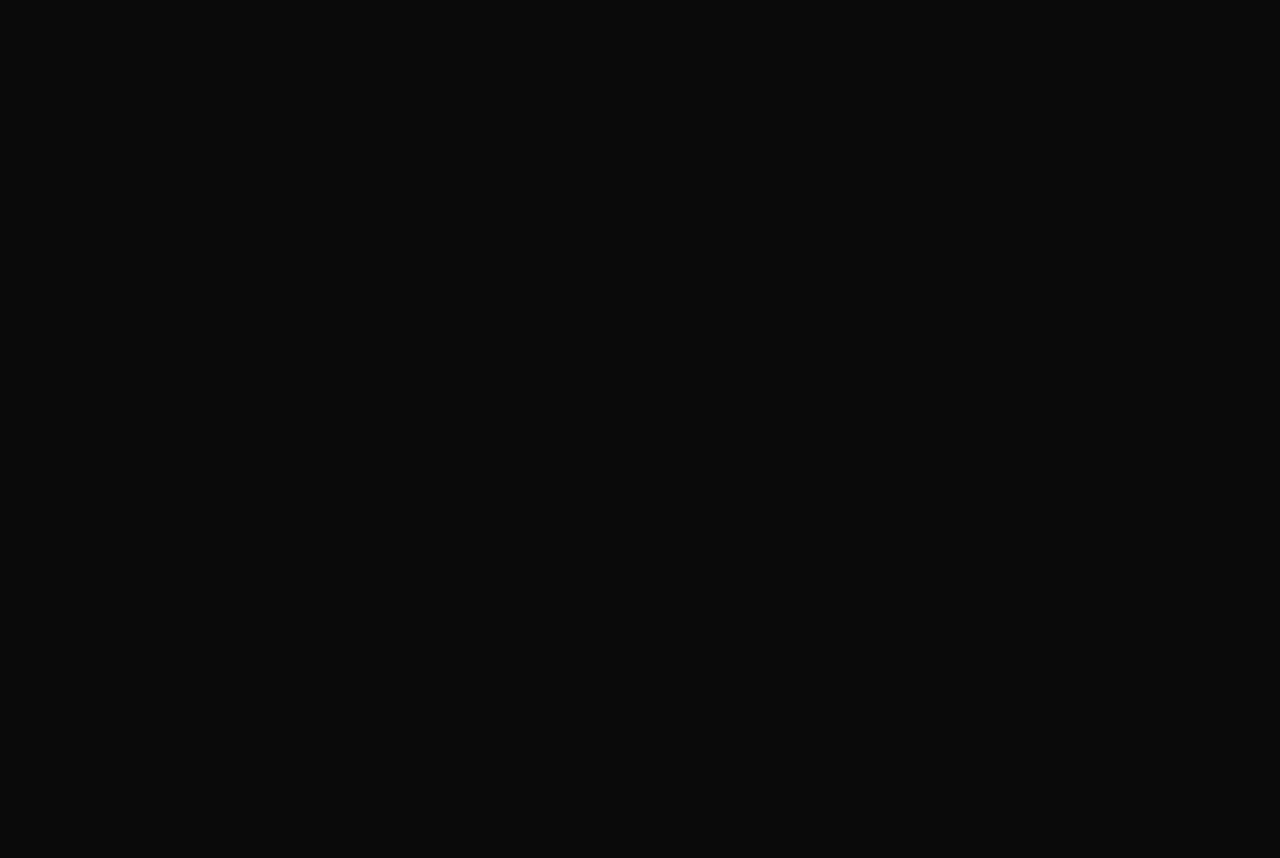
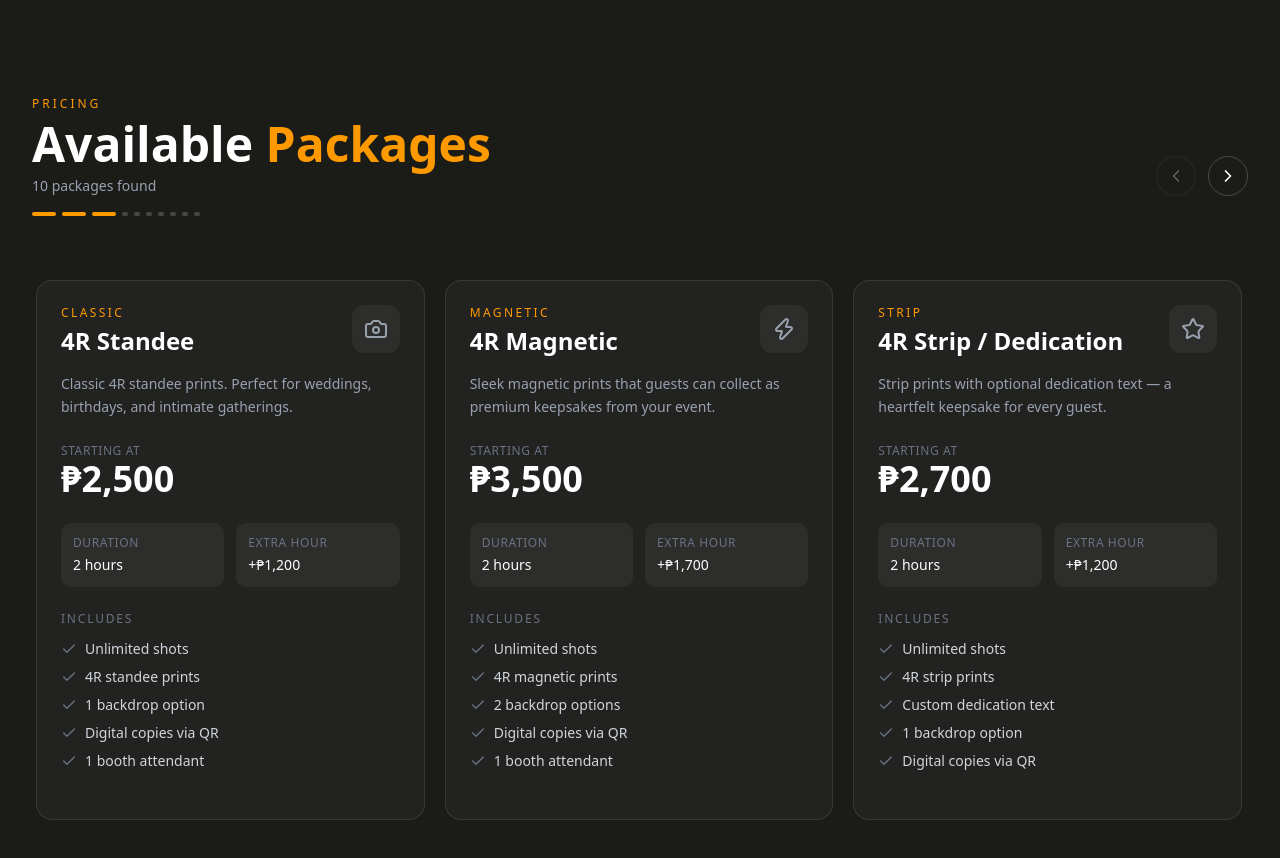
Before and after one commit to samhel6156-maker/LETSBOOTHIT, a React (Vite) app: page /packages in a window 1280 px wide. Before the commit this address had no page. Shown: the top 858 px of the page. Before the commit the page ends 800 px from the top, so only its background shows below. Built offline with nearby package versions, Linux system fonts and the light colour scheme; a web font is replaced by a local one.

Commit message:
re-position_packageSection

```diff
--- a/src/App.tsx
+++ b/src/App.tsx
@@ -1,11 +1,13 @@
 import { BrowserRouter, Routes, Route } from "react-router-dom";
 import Welcome from "./pages/Welcome";
+import Packages from './pages/Packages';
 
 function App() {
   return (
     <BrowserRouter>
       <Routes>
         <Route path="/" element={<Welcome />} />
+        <Route path="/packages" element={<Packages />} />
       </Routes>
     </BrowserRouter>
   );
--- a/src/components/booking-request-dialog.tsx
+++ b/src/components/booking-request-dialog.tsx
@@ -438,7 +438,7 @@ export default function BookingRequestDialog() {
                     </div>
 
                     <div className="space-y-2">
-                        <Label htmlFor="phone">Phone Number <span className="text-xs text-muted-foreground">(Optional)</span></Label>
+                        <Label htmlFor="phone">Phone Number <span className="text-xs text-muted-foreground"></span></Label>
                         <Input id="phone" type="tel" value={data.phone} onChange={(e) => updateData('phone', e.target.value)} maxLength={20} />
                     </div>
 
--- a/src/components/packages-section.tsx
+++ b/src/components/packages-section.tsx
@@ -339,7 +339,7 @@ export function PackagesSection({ onBookOpen }: PackagesSectionProps) {
 
                {/* Cards carousel */}
                 <div
-                    className="overflow-hidden px-1"
+                    className="overflow-hidden px-1 pt-4"
                     onTouchStart={(e) => {
                         (e.currentTarget as any)._startX = e.touches[0].clientX;
                     }}
--- /dev/null
+++ b/src/pages/Packages.tsx
@@ -0,0 +1,13 @@
+import { PackagesSection } from '../components/packages-section';
+import { Toaster } from '../components/ui/sonner';
+
+export default function Packages() {
+    return (
+        <>
+            <div className="min-h-screen bg-[#1b1b18]">
+                <PackagesSection />
+            </div>
+            <Toaster position="top-center" />
+        </>
+    );
+}
--- a/src/pages/Welcome.tsx
+++ b/src/pages/Welcome.tsx
@@ -7,6 +7,7 @@ import { Button } from '../components/ui/button';
 import { SectionHeader } from '../components/section-header';
 import { InteractiveGallery } from '../components/interactive-gallery';
 import { PackagesSection } from '../components/packages-section';
+import { useNavigate } from 'react-router-dom';
 
 const services = [
     { icon: Camera, label: 'Our Services', title: 'Classic Booth', description: 'Timeless elegance with our signature enclosed photobooth experience. Perfect for weddings and formal events.' },
@@ -53,6 +54,8 @@ export default function Welcome() {
     };
 
     const parallaxOffset = scrollY * 0.5;
+
+    const navigate = useNavigate();
 
     return (
         <>
@@ -168,13 +171,10 @@ export default function Welcome() {
                         })}
                     </div>
 
-                    {/* ✅ Add this below the timeline */}
                     <div className="mt-4 flex justify-center">
-                        <a href="#packages" onClick={(e) => handleSmoothScroll(e, '#packages')}>
-                            <Button size="lg" className="uppercase">
-                                View Our Packages <ArrowRight className="ml-2 h-4 w-4" />
-                            </Button>
-                        </a>
+                        <Button size="lg" className="uppercase" onClick={() => navigate('/packages')}>
+                            View Our Packages <ArrowRight className="ml-2 h-4 w-4" />
+                        </Button>
                     </div>
                 </div>
             </div>
@@ -192,7 +192,7 @@ export default function Welcome() {
                 </div>
             </div>
 
-            <PackagesSection />
+
 
             {/* About Section */}
             <div id="about" className="w-full bg-[#1b1b18] py-16 lg:py-24">
```
Also changed, not shown: 1 other file (tests, documents, lock files or other folders).
